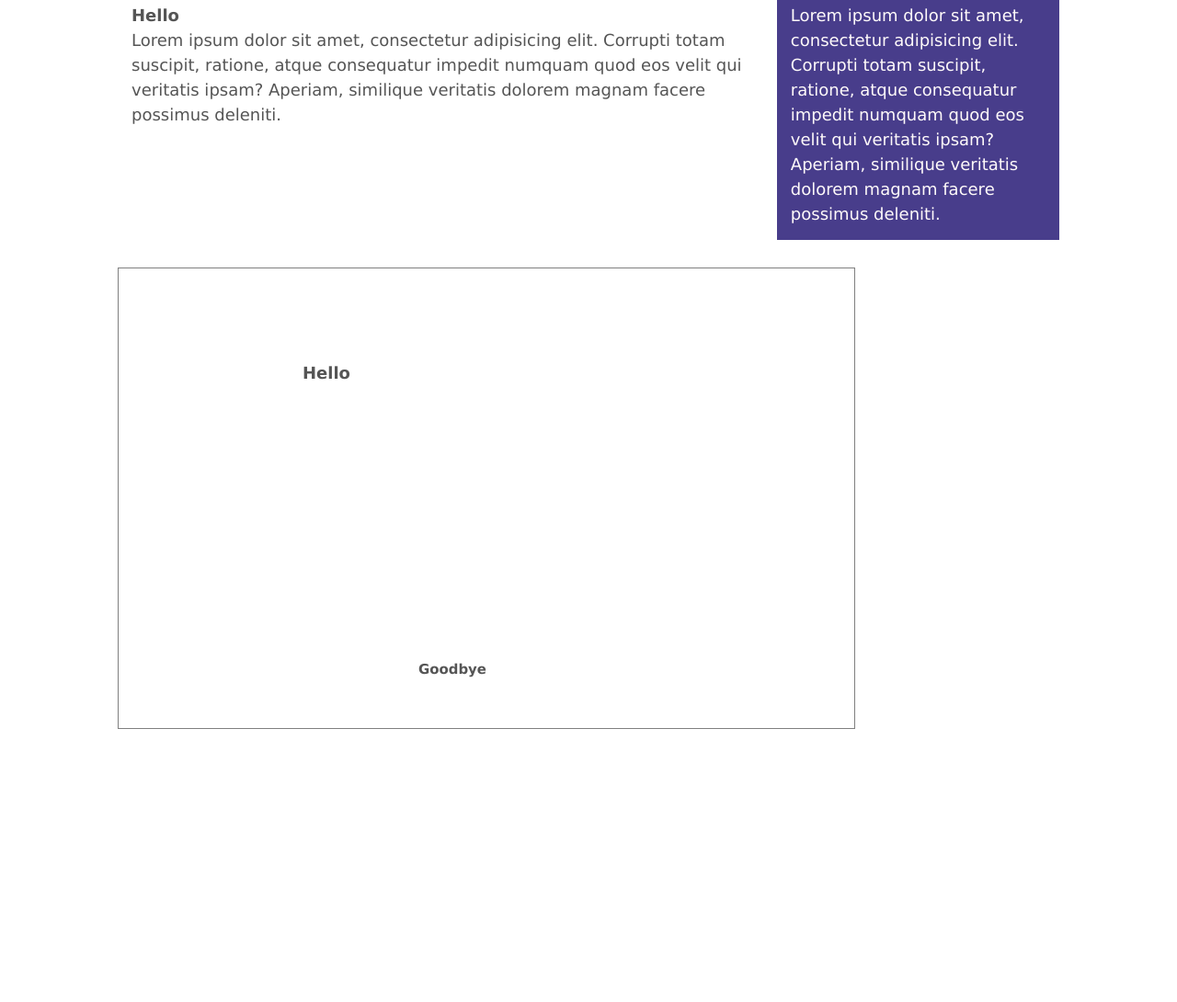
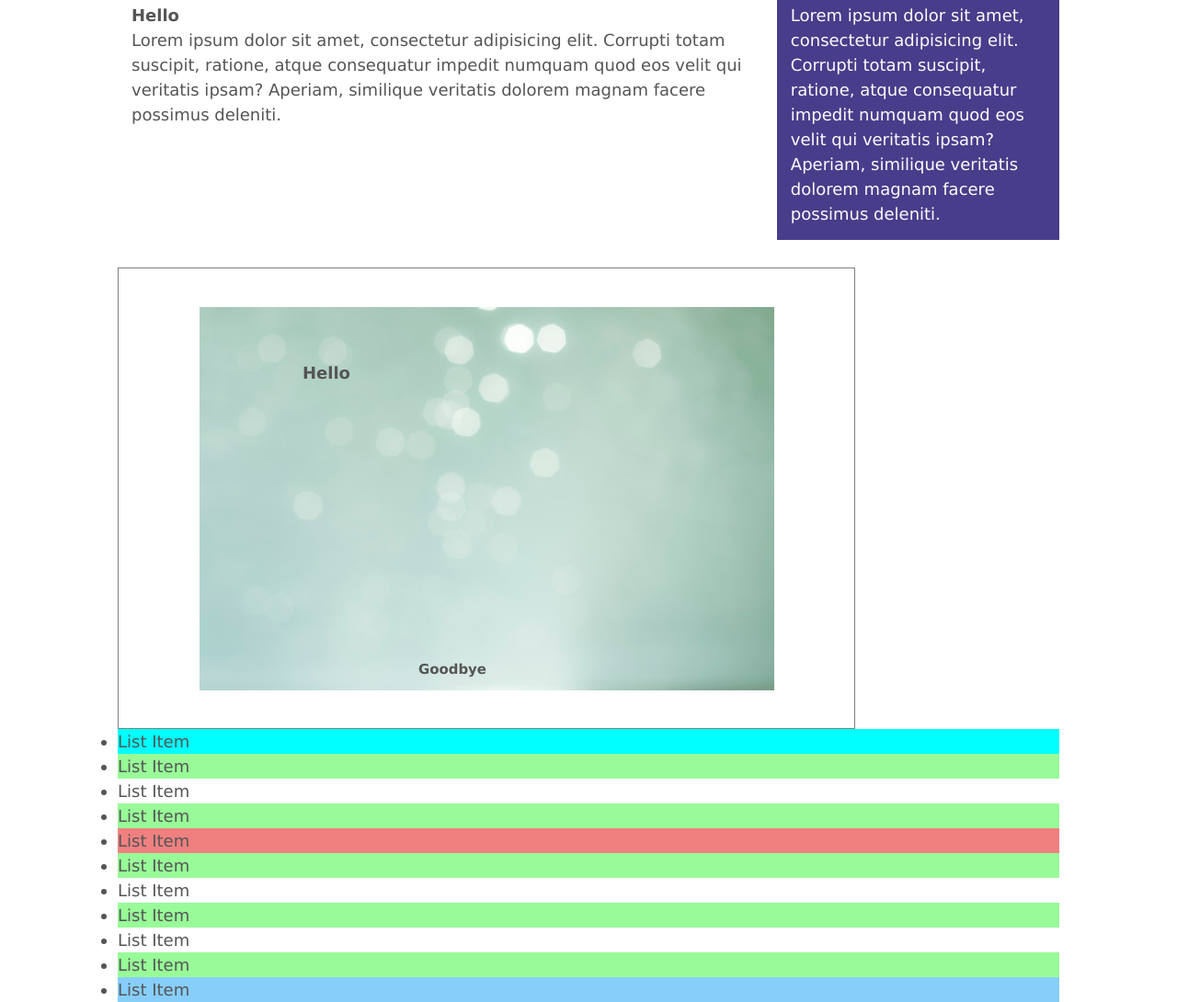
Before and after one commit to NorthmanV/CSSBasics, a plain HTML site: page index.html in a window 1280 px wide. Shown: the part 1243-2333 px from the top of the page at 92% size. Before the commit the page ends 2036 px from the top, so only its background shows below. Drawn offline with Linux system fonts and the light colour scheme.

Commit message:
List improved

```diff
--- a/css/style.css
+++ b/css/style.css
@@ -133,6 +133,9 @@ a:visited {
     border: 1px solid gray;
     margin-top: 30px;
     position: relative;
+    background-image: url("../images/bgimage.jpg");
+    background-repeat: no-repeat;
+    background-position: center center;
 }
 .p-box h4 {
     position: absolute;
@@ -144,3 +147,19 @@ a:visited {
     bottom: 10%;
     right: 50%;
 }
+.fix-me {
+    position: fixed;
+    top: 200px;
+}
+.my-list li:first-child {
+    background-color: aqua;
+}
+.my-list li:last-child {
+    background-color: lightskyblue;
+}
+.my-list li:nth-child(5) {
+    background-color: lightcoral;
+}
+.my-list li:nth-child(even) {
+    background-color: palegreen;
+}
--- a/index.html
+++ b/index.html
@@ -104,7 +104,21 @@
             <h4>Hello</h4>
             <h5>Goodbye</h5>
         </div>
+        <ul class="my-list">
+            <li>List Item</li>
+            <li>List Item</li>
+            <li>List Item</li>
+            <li>List Item</li>
+            <li>List Item</li>
+            <li>List Item</li>
+            <li>List Item</li>
+            <li>List Item</li>
+            <li>List Item</li>
+            <li>List Item</li>
+            <li>List Item</li>
+        </ul>
     </div>
+    <a class="fix-me button" href="">Hello</a>
 
 </body>
 </html>
```
Also changed, not shown: images/bgimage.jpg (added).
